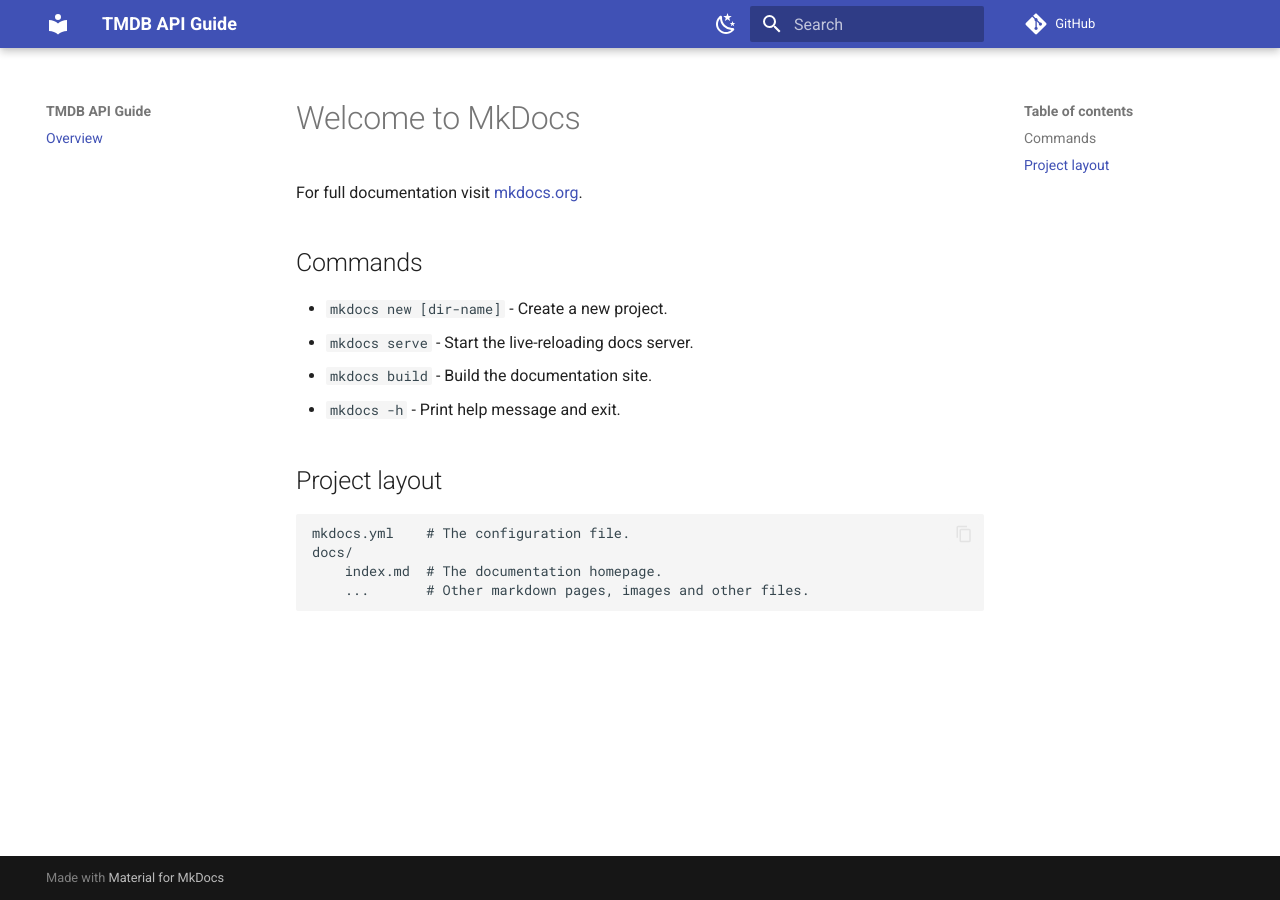
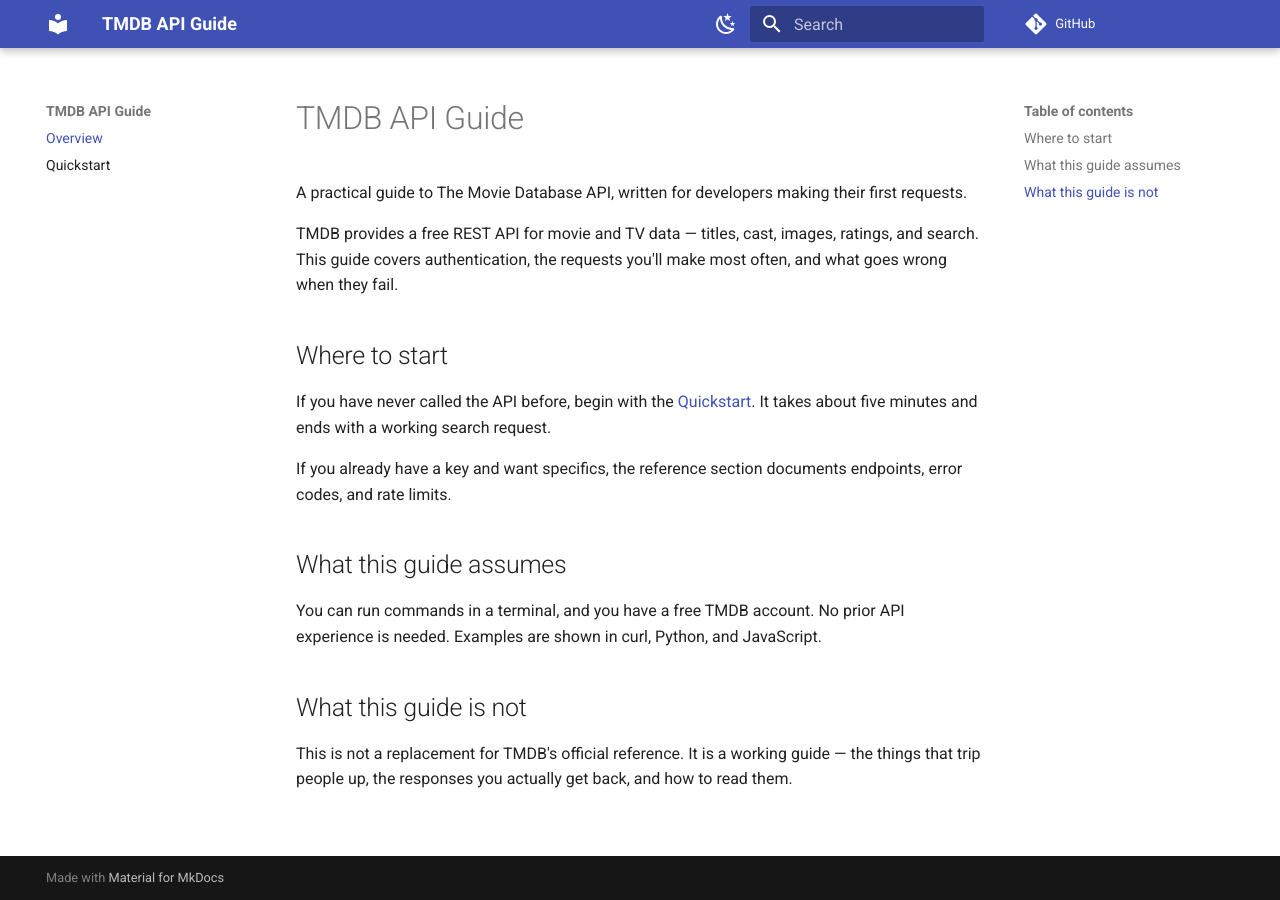
Before and after one commit to lorenrobinsondocs/tmdb-api-guide, an MkDocs documentation site: the page built from docs/index.md, in a window 1280 px wide. Built offline with MkDocs 1.6.1 and Material for MkDocs 9.7.7, drawn with Linux system fonts in a browser that asks for light colours; comment, search, counter and statistics services are not loaded.

Commit message:
docs: add homepage, quickstart, and errors reference

```diff
--- a/docs/index.md
+++ b/docs/index.md
@@ -1,17 +1,19 @@
-# Welcome to MkDocs
+# TMDB API Guide
 
-For full documentation visit [mkdocs.org](https://www.mkdocs.org).
+A practical guide to The Movie Database API, written for developers making their first requests.
 
-## Commands
+TMDB provides a free REST API for movie and TV data — titles, cast, images, ratings, and search. This guide covers authentication, the requests you'll make most often, and what goes wrong when they fail.
 
-* `mkdocs new [dir-name]` - Create a new project.
-* `mkdocs serve` - Start the live-reloading docs server.
-* `mkdocs build` - Build the documentation site.
-* `mkdocs -h` - Print help message and exit.
+## Where to start
 
-## Project layout
+If you have never called the API before, begin with the [Quickstart](quickstart.md). It takes about five minutes and ends with a working search request.
 
-    mkdocs.yml    # The configuration file.
-    docs/
-        index.md  # The documentation homepage.
-        ...       # Other markdown pages, images and other files.
+If you already have a key and want specifics, the reference section documents endpoints, error codes, and rate limits.
+
+## What this guide assumes
+
+You can run commands in a terminal, and you have a free TMDB account. No prior API experience is needed. Examples are shown in curl, Python, and JavaScript.
+
+## What this guide is not
+
+This is not a replacement for TMDB's official reference. It is a working guide — the things that trip people up, the responses you actually get back, and how to read them.
--- a/mkdocs.yml
+++ b/mkdocs.yml
@@ -35,3 +35,4 @@
 
 nav:
   - Overview: index.md
+  - Quickstart: quickstart.md
```
Also changed, not shown: docs/quickstart.md (added, +69 -0 lines).
